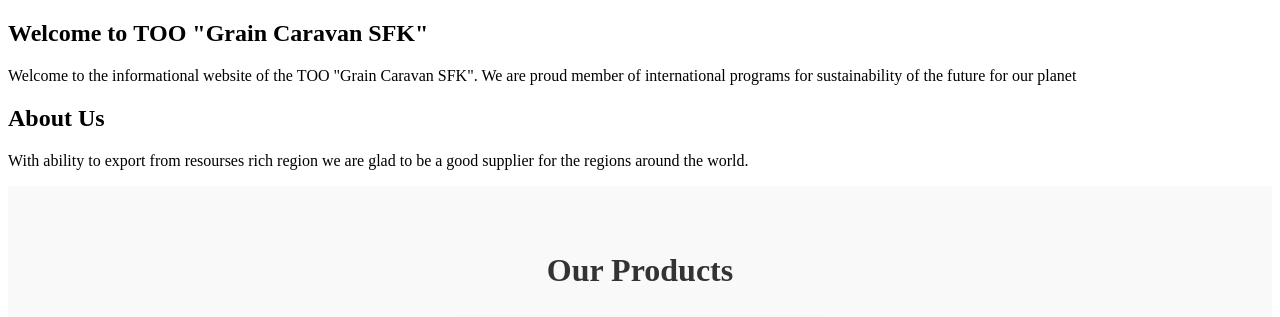
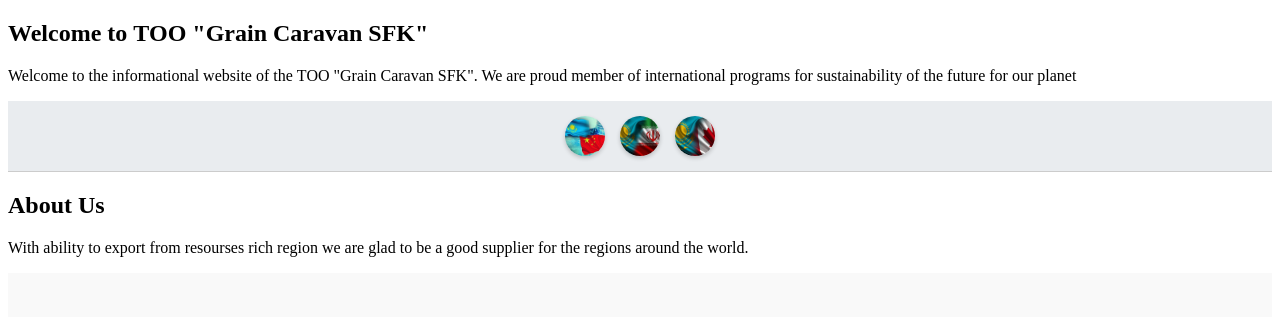
Before and after one commit to graincaravansfk/graincaravansfk, a plain HTML site: page index.html in a window 1280 px wide. Shown: the top 317 px of the page. Drawn offline with Linux system fonts and the light colour scheme.

Commit message:
Update index.html

```diff
--- a/index.html
+++ b/index.html
@@ -14,6 +14,13 @@
         <h1>Welcome to ТОО "Grain Caravan SFK"</h1>
         <p>Welcome to the informational website of the ТОО "Grain Caravan SFK". We are proud member of international programs for sustainability of the future for our planet</p>
     </section>
+
+    <div class="flag-icon-bar">
+        <!-- Image paths include the 'images/' folder as requested -->
+        <img src="images/kazakhstan-china-icon.jpg" alt="Kazakhstan-China Partnership" class="circle-flag">
+        <img src="images/kazakhstan-iran-icon.jpg" alt="Kazakhstan-Iran Partnership" class="circle-flag">
+        <img src="images/kazakhstan-canada-icon.jpg" alt="Kazakhstan-Canada Partnership" class="circle-flag">
+    </div>
 
     <section id="about" class="about">
         <div class="about-content">
```
